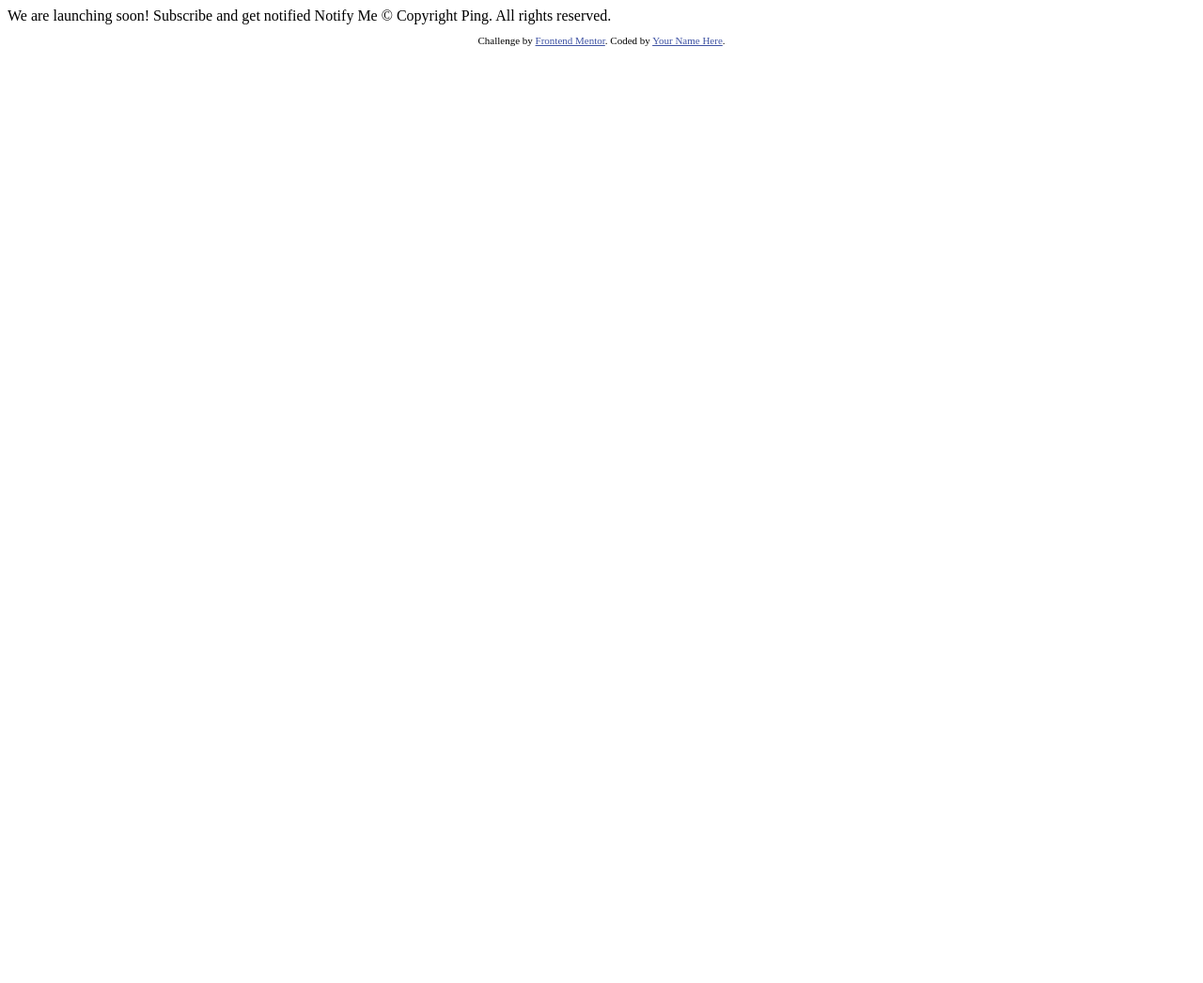
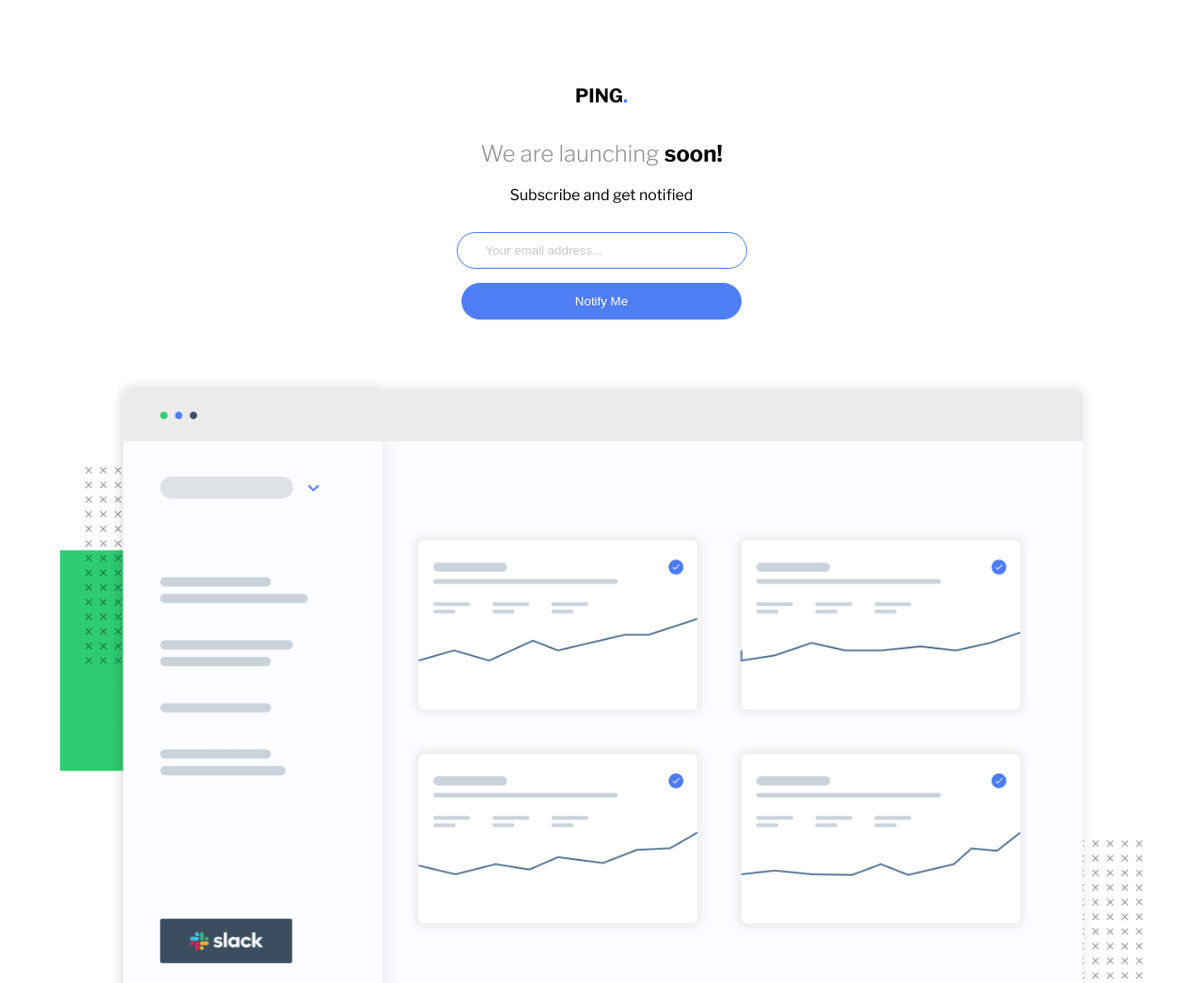
Before and after one commit to aluyapeter/ping-frontendmentor, a plain HTML site: page index.html in a window 1280 px wide. Shown: the top 1046 px of the page at 94% size. Before the commit the page ends 800 px from the top, so only its background shows below. Drawn offline with nearby package versions, Linux system fonts and the light colour scheme; files that its build step writes are made by us from their sources.

Commit message:
major additions

```diff
--- /dev/null
+++ b/css/_resets.scss
@@ -0,0 +1,5 @@
+* {
+    box-sizing: border-box;
+    margin: 0;
+    padding: 0;
+}
--- /dev/null
+++ b/css/_variables.scss
@@ -0,0 +1,7 @@
+$blue: hsl(223, 87%, 63%);
+$pale-blue: hsl(223, 100%, 88%);
+$light-red: hsl(354, 100%, 66%);
+$gray: hsl(0, 0%, 59%);
+$very-dark-blue: hsl(209, 33%, 12%);
+$default: black;
+$white: white;
--- a/css/main.scss
+++ b/css/main.scss
@@ -0,0 +1,91 @@
+@import './resets';
+@import './variables';
+
+body {
+    // <uniquifier>: Use a uniquifier for the class name
+
+    font-family: "Libre Franklin", sans-serif;
+    font-optical-sizing: auto;
+    font-style: normal;
+
+    // background-color: blue;
+    .main {
+        width: 80%;
+        margin: 0 auto;
+        text-align: center;
+
+        .heading-txt {
+            font-size: 20px;
+            font-weight: 700;
+            padding-top: 90px;
+
+            .blue-dot {
+                color: $blue;
+            }
+        }
+
+        .launch-txt {
+            padding-top: 35px;
+            font-weight: 300;
+            color: $gray;
+
+            .soon-txt {
+                font-weight: 700;
+                color: $default;
+            }
+        }
+
+        .subscribe-txt {
+            padding-top: 20px;
+        }
+
+    }
+
+    .email-cont {
+        width: 80%;
+        margin: 0 auto;
+        text-align: center;
+
+        #email {
+            margin-top: 30px;
+            border: 1px solid $blue;
+            padding: 11px 100px 11px 30px;
+            border-radius: 50px;
+        }
+
+        input[type="email"]::placeholder {
+            color: $gray;
+            opacity: 0.5;
+            // margin-left: 80px;
+        }
+
+        #error-message {
+            color: $light-red;
+            display: none;
+        }
+
+        .notify-me-btn {
+            border: 1px solid $blue;
+            padding: 11px 120px;
+            border-radius: 50px;
+            margin-top: 15px;
+            background-color: $blue;
+            color: $white;
+        }
+    }
+
+    .img-cont {
+        width: 90%;
+        margin: 60px auto;
+
+        img {
+            width: 100%;
+        }
+    }
+
+    .attribution {
+        font-size: 11px; text-align: center;
+
+        a { color: hsl(228, 45%, 44%); }
+    }
+}
--- a/index.html
+++ b/index.html
@@ -5,22 +5,42 @@
   <meta name="viewport" content="width=device-width, initial-scale=1.0"> <!-- displays site properly based on user's device -->
 
   <link rel="icon" type="image/png" sizes="32x32" href="./images/favicon-32x32.png">
-  <link rel="stylesheet" href="/ping-coming-soon-page-master/css/main.css">
+
+  <link rel="preconnect" href="https://fonts.googleapis.com">
+  <link rel="preconnect" href="https://fonts.gstatic.com" crossorigin>
+  <link href="https://fonts.googleapis.com/css2?family=Libre+Franklin:ital,wght@0,100..900;1,100..900&display=swap" rel="stylesheet">
+
+  <link rel="stylesheet" href="/css/main.css">
   <script src="js/app.js"></script>
 
   <title>Frontend Mentor | Ping coming soon page</title>
-
-  <!-- Feel free to remove these styles or customise in your own stylesheet 👍 -->
-  <style>
-    .attribution { font-size: 11px; text-align: center; }
-    .attribution a { color: hsl(228, 45%, 44%); }
-  </style>
 </head>
 <body>
+  <div class="main">
+    <h1 class="heading-txt">
+      PING<span class="blue-dot">.</span>
+    </h1>
+    <h2 class="launch-txt">
+      We are launching <span class="soon-txt">soon!</span>
+    </h2>
+    <p class="subscribe-txt">
+      Subscribe and get notified
+    </p>
+  </div>
 
-  We are launching soon!
+  <div class="email-cont">
+    <form id="emailForm" onsubmit="return validateEmail()" novalidate>
+      <!-- <label for="email" class="input-sec">Email:</label> -->
+      <input type="email" id="email" name="email" required placeholder="Your email address...">
+      <br>
+      <span id="error-message">Please provide a valid email address</span>
+      <input type="submit" value="Notify Me" class="notify-me-btn">
+    </form>
+  </div>
 
-  Subscribe and get notified
+  <div class="img-cont">
+    <img src="./images/illustration-dashboard.png" alt="">
+  </div>
 
   Notify Me
 
--- a/js/app.js
+++ b/js/app.js
@@ -0,0 +1,18 @@
+
+function validateEmail() {
+    var emailInput = document.getElementById('email');
+    var errorMessage = document.getElementById('error-message');
+    var emailValue = emailInput.value;
+
+    // Basic email validation using a regular expression
+    var emailRegex = /^[^\s@]+@[^\s@]+\.[^\s@]+$/;
+
+    if (!emailRegex.test(emailValue)) {
+        errorMessage.style.display = 'block'; // Display error message
+        return false; // Prevent form submission
+    } else {
+        errorMessage.style.display = 'none'; // Hide error message
+        // You can perform additional actions here before submitting the form
+        return true; // Allow form submission
+    }
+}
```
Also changed, not shown: css/main.css, 1 other file.
